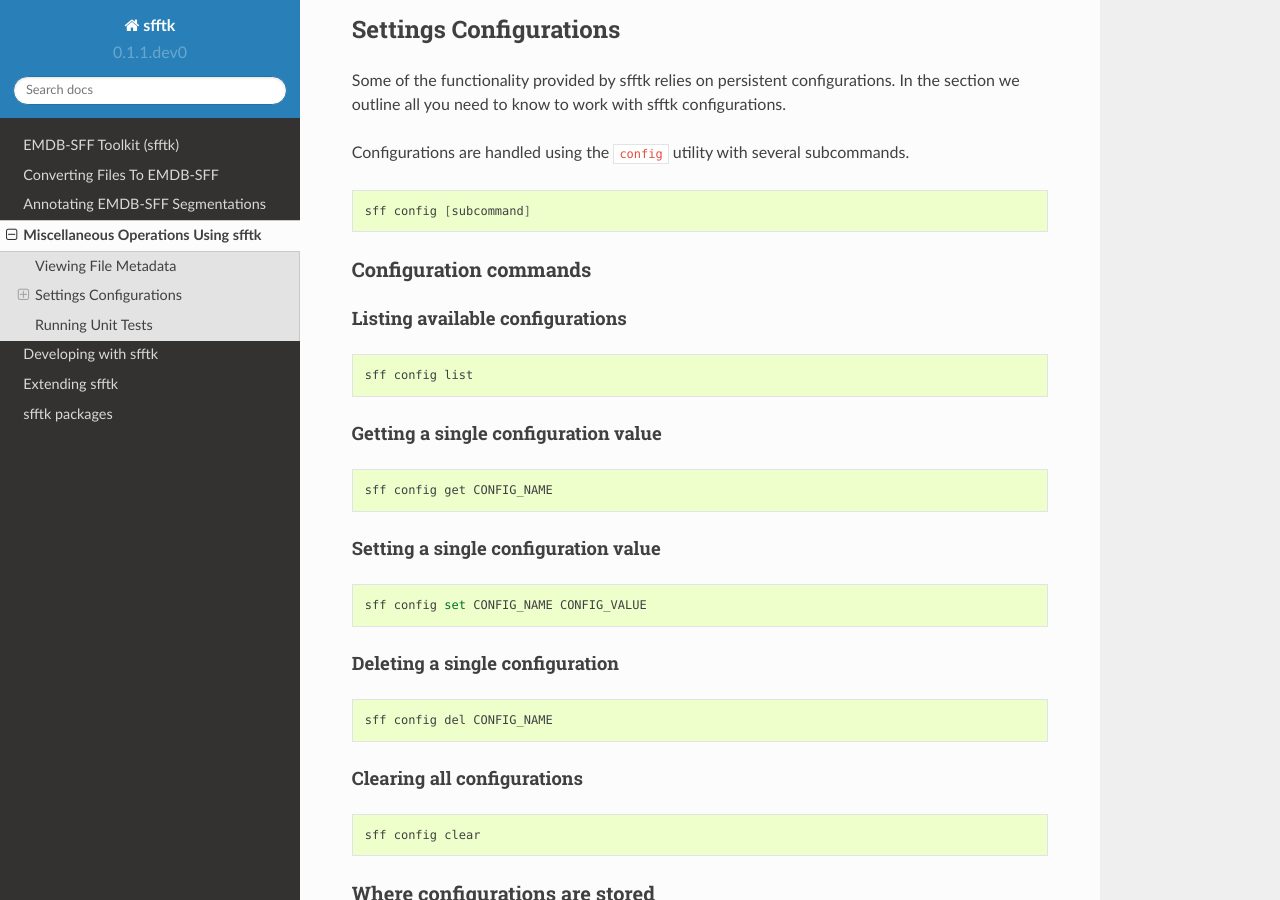
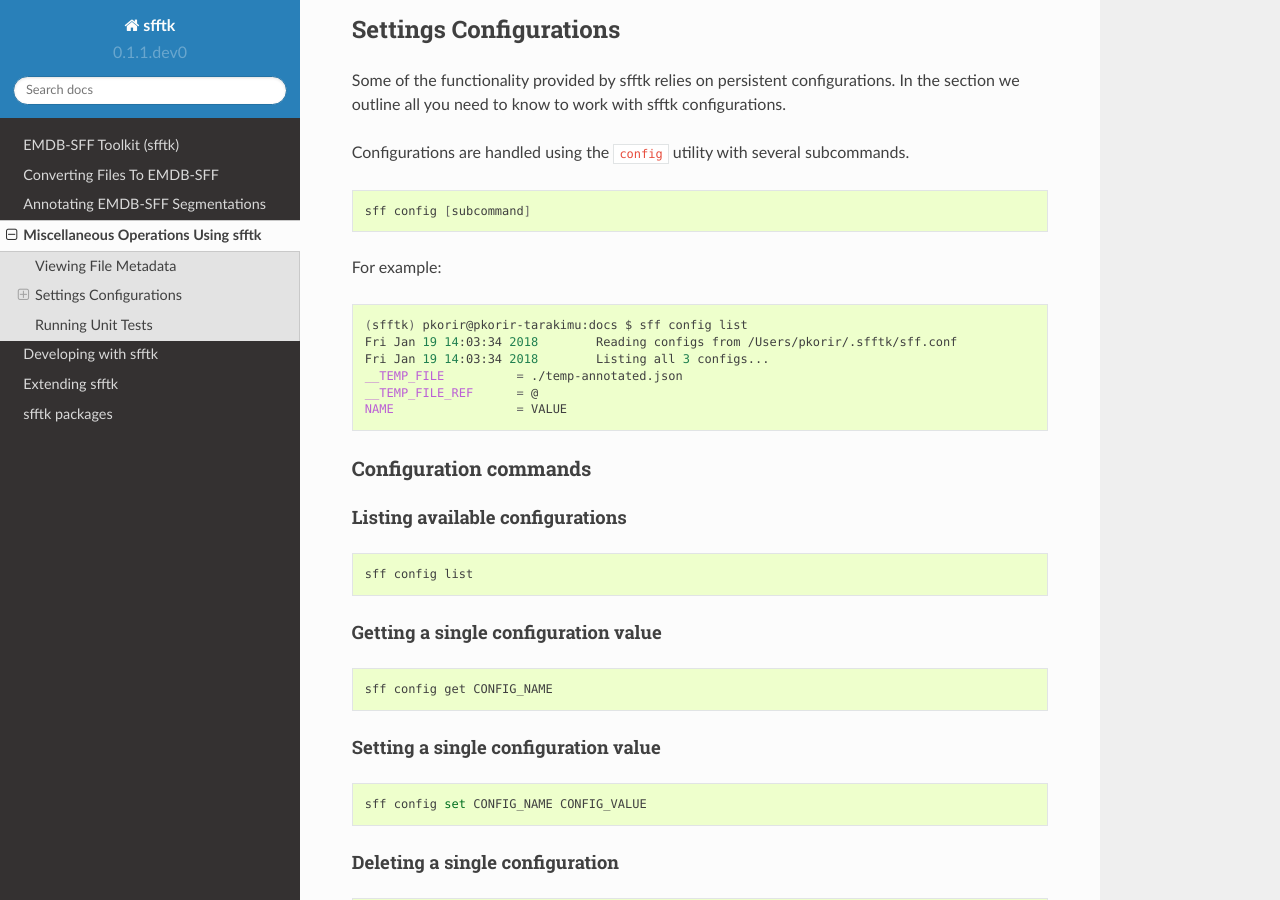
Before and after one commit to emdb-empiar/sfftk, a Sphinx documentation site: the page built from docs/misc.rst, in a window 1280 px wide and 900 px high, scrolled down 594 px. Built offline with Sphinx 7.4.7 and the Read the Docs theme 2.0.0, drawn with Linux system fonts in a browser that asks for light colours.

Commit message:
minor textual changes

```diff
--- a/docs/misc.rst
+++ b/docs/misc.rst
@@ -22,6 +22,16 @@ Configurations are handled using the ``config`` utility with several subcommands
 
 	sff config [subcommand]
 
+For example:
+
+.. code:: bash
+
+	(sfftk) pkorir@pkorir-tarakimu:docs $ sff config list
+	Fri Jan 19 14:03:34 2018	Reading configs from /Users/pkorir/.sfftk/sff.conf
+	Fri Jan 19 14:03:34 2018	Listing all 3 configs...
+	__TEMP_FILE          = ./temp-annotated.json
+	__TEMP_FILE_REF      = @
+	NAME                 = VALUE
 
 Configuration commands
 ----------------------
```
Also changed, not shown: 5 other files.
